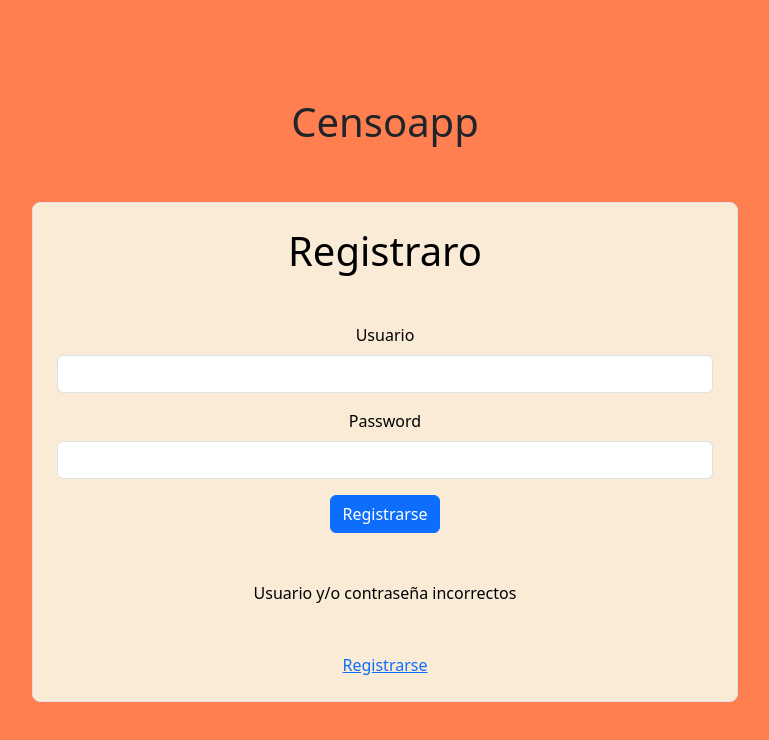
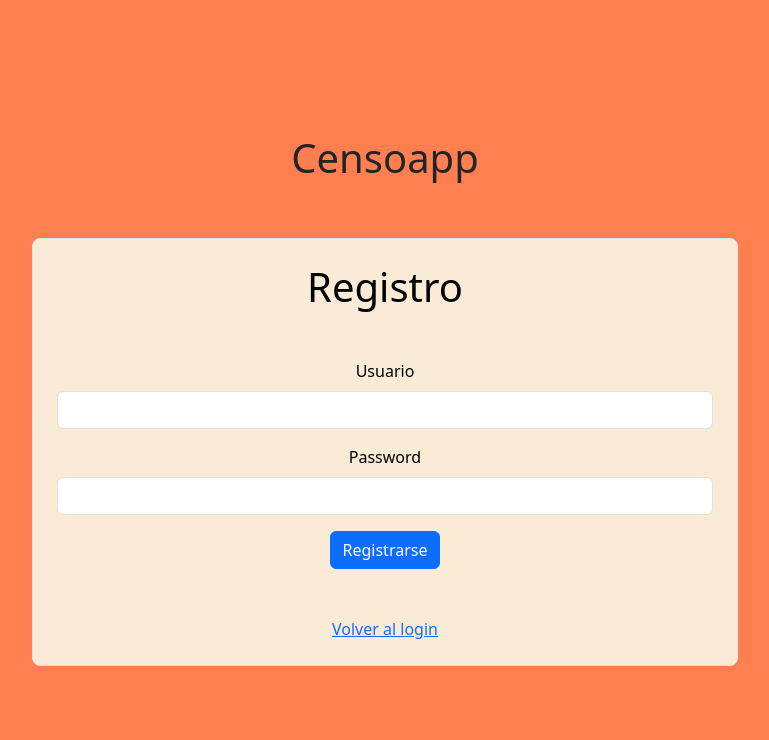
Before and after one commit to YamilaGaleano/censoapp, a React (Create React App) app: page /registro in a window 1280 px wide. Shown: the top 740 px of the page, without its empty margins (255-1024 px from the left). Built offline with nearby package versions, Linux system fonts and the light colour scheme.

Commit message:
registro

```diff
--- a/src/componentes/RegistroContenedor.js
+++ b/src/componentes/RegistroContenedor.js
@@ -1,15 +1,49 @@
+import { useState } from "react"
 import RegistroForm from "./RegistroForm"
+import { useNavigate } from "react-router-dom";
 
 const RegistroContenedor = () => {
+  const navigate = useNavigate(null);
+  const [errorRegistro, setErrorRegistro] = useState(false);
+
+  const altaRegistro = (datos) => {
+
+    console.log(datos);
+
+    fetch(`https://censo.develotion.com/usuarios.php`, {
+      method: 'POST',
+      headers: {
+        'Content-Type': 'application/json'
+      },
+      body: JSON.stringify(datos)
+    }).then(r => r.json())
+      .then(data => {
+        console.log("data", data)
+        if (data.codigo === 200) {
+          localStorage.setItem("apikey", data.apiKey);
+          localStorage.setItem("id", data.id);
+          navigate("/Dashboard")
+          console.log("Login exitoso");
+        } else {
+          console.log(data.mensaje);
+          setErrorRegistro(true);
+        }
+      })
+
+
+  }
+
   return (
     <div className="border p-4 rounded-3 text-center login-registro">
-    <h1 className="mb-5">Registraro</h1>
-    <RegistroForm/>
-    <p className="mb-5 mt-5">Usuario y/o contraseña incorrectos</p>
+      <h1 className="mb-5">Registro</h1>
+      <RegistroForm altaRegistro={altaRegistro} />
+      {errorRegistro &&
+        <p className="mb-5 mt-5">Usuario y/o contraseña incorrectos</p>
+      }
 
-    <a href="/">Registrarse</a>
+      <a href="/">Volver al login</a>
 
-  </div>
+    </div>
   )
 }
 
--- a/src/componentes/RegistroForm.js
+++ b/src/componentes/RegistroForm.js
@@ -1,17 +1,27 @@
+import { useRef } from "react"
 
-const RegistroForm = () => {
+const RegistroForm = ({altaRegistro}) => {
+    const usu = useRef(null);
+    const pass = useRef(null);
+
+    const tomarDatos =(e)=>{
+        e.preventDefault();
+        const datos = {usuario: usu.current.value, password: pass.current.value};
+        altaRegistro(datos);
+    }
+
     return (
         <form className="row g-3 align-items-center mb-5">
             <div className="col-12">
-                <label htmlFor="usuRegistro" className="form-label">Usuario</label>
-                <input type="text" className="form-control" id="usuRegistro" placeholder="" />
+                <label htmlFor="usuRegistro" className="form-label" >Usuario</label>
+                <input type="text" className="form-control" id="usuRegistro" placeholder=""  ref={usu}/>
             </div>
             <div className="col-12">
-                <label htmlFor="passRegistro" className="form-label">Password</label>
-                <input type="password" className="form-control" id="passRegistro" placeholder="" />
+                <label htmlFor="passRegistro" className="form-label" >Password</label>
+                <input type="password" className="form-control" id="passRegistro" placeholder=""  ref={pass}/>
             </div>
             <div className="col-12">
-                <button type="submit" className="btn btn-primary" >Registrarse</button>
+                <input type="submit" className="btn btn-primary" onClick={tomarDatos} value="Registrarse"/>
             </div>
         </form>
     )
```
